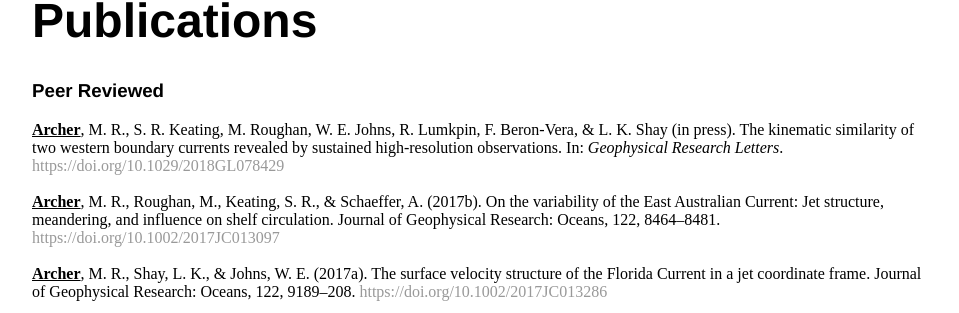
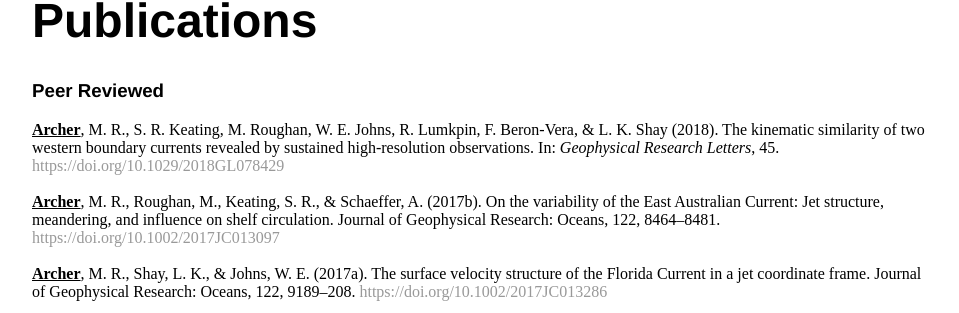
Before and after one commit to matthewarcher/matthewarcher.github.io, a Jekyll site: the page built from publications/index.html, in a window 1280 px wide. Shown: the part 117-430 px from the top of the page, without its empty margins (160-1119 px from the left). Built offline with Jekyll 4.4.1, drawn with Linux system fonts in a browser that asks for light colours.

Commit message:
Update index.html

```diff
--- a/publications/index.html
+++ b/publications/index.html
@@ -6,7 +6,7 @@ title: Matthew R. Archer
 	<h1>Publications</h1>
 
 	<font face = "helvetica"><h3>Peer Reviewed</h3></font>
-	<b><u>Archer</u></b>, M. R., S. R. Keating, M. Roughan, W. E. Johns, R. Lumkpin, F. Beron-Vera, & L. K. Shay (in press). The kinematic similarity of two western boundary currents revealed by sustained high-resolution observations. In: <i>Geophysical Research Letters</i>. <a href="https://doi.org/10.1029/2018GL078429" target="_blank">https://doi.org/10.1029/2018GL078429</a><br><br>
+	<b><u>Archer</u></b>, M. R., S. R. Keating, M. Roughan, W. E. Johns, R. Lumkpin, F. Beron-Vera, & L. K. Shay (2018). The kinematic similarity of two western boundary currents revealed by sustained high-resolution observations. In: <i>Geophysical Research Letters</i>, 45. <a href="https://doi.org/10.1029/2018GL078429" target="_blank">https://doi.org/10.1029/2018GL078429</a><br><br>
 	<b><u>Archer</u></b>, M. R., Roughan, M., Keating, S. R., & Schaeffer, A. (2017b). On the variability of the East Australian Current: Jet structure, meandering, and influence on shelf circulation. Journal of Geophysical Research: Oceans, 122, 8464–8481. <a href="https://doi.org/10.1002/2017JC013097" target="_blank">https://doi.org/10.1002/2017JC013097</a><br>
 	<br><u><b>Archer</u></b>, M. R., Shay, L. K., & Johns, W. E. (2017a). The surface velocity structure of the Florida Current in a jet coordinate frame. Journal of Geophysical Research: Oceans, 122, 9189–208. <a href="https://doi.org/10.1002/2017JC013286" target="_blank">https://doi.org/10.1002/2017JC013286</a><br>
 	<br><u><b>Archer</u></b>, M. R., L. K. Shay, B. Jaimes, & J. Martinez-Pedraja, (2015a). Observing frontal instabilities of the Florida Current using high frequency radar, In: Coastal Ocean Observing Systems, Liu, Y., H. Kerkering, R. H. Weisberg, eds.  Elsevier. <a href="https://doi.org/10.1016/B978-0-12-802022-7.00011-0" target="_blank">https://doi.org/10.1016/B978-0-12-802022-7.00011-0</a><br><br>
```
